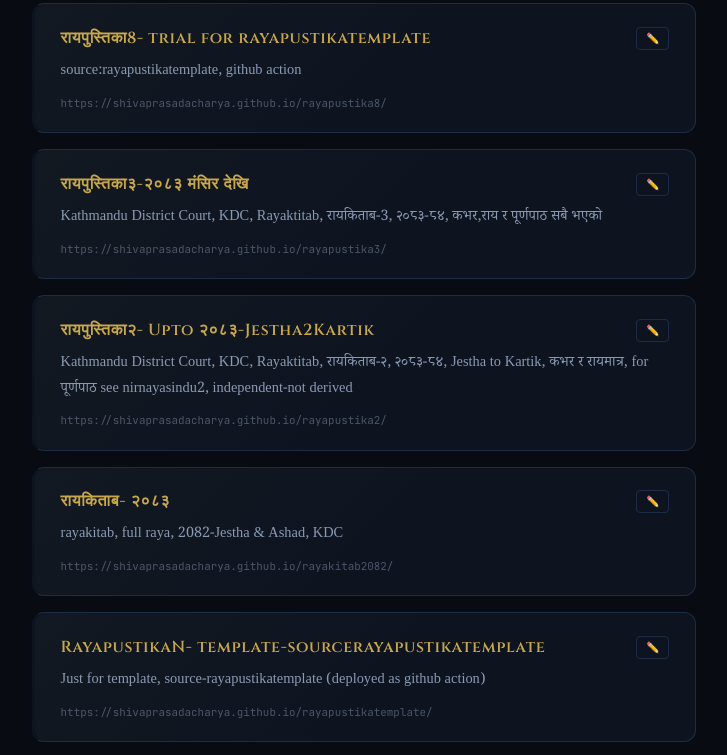
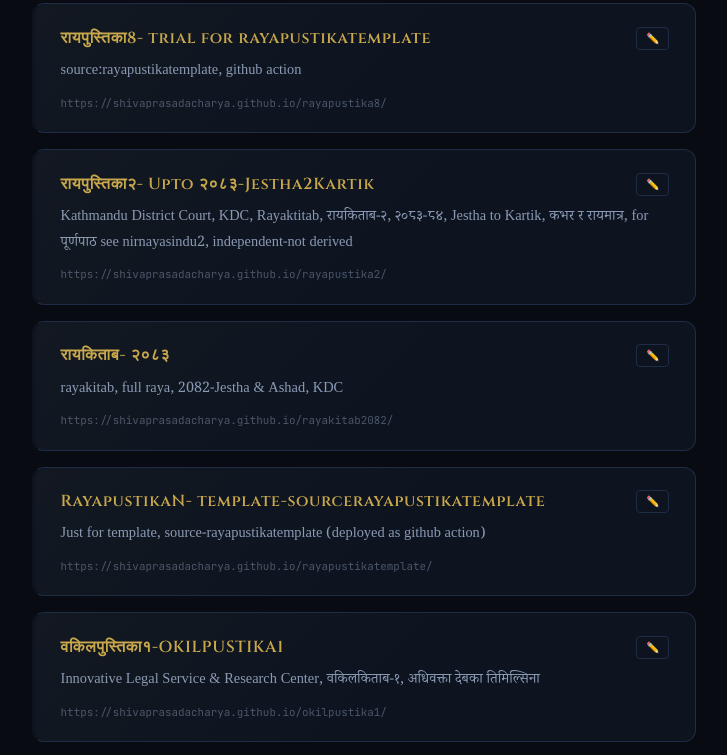
Before and after one commit to ShivaPrasadAcharya/link2, a plain HTML site: page index.html in a window 1280 px wide. Shown: the part 2099-2854 px from the top of the page, without its empty margins (276-1003 px from the left). Drawn offline with Linux system fonts and the light colour scheme.

Commit message:
Update index.html

```diff
--- a/index.html
+++ b/index.html
@@ -557,7 +557,7 @@ const LINKS = [
   },
       {
     url:      "https://shivaprasadacharya.github.io/sarvapustika1/",
-    title:    "सर्वपुस्तिका१-मंसिरदेखि २०८३",
+    title:    "सर्वपुस्तिका१-जेठ देखी मंसिर १५ सम्म २०८३",
     editUrl:  "https://github.com/ShivaPrasadAcharya/sarvapustika1/blob/main/index.html",
     description: "landmark orders, decision of the district court compilation, pdf, original, self made decisions, judgements, Genz-2083 भदौ  २३-२४ को घटनाबाट आगजनी भई मिसिल नष्ट भएको घटनाबाट पाठ सिकी आफूले गरेको फैसला र आदेशको छुट्टै अभिलेख राख्न प्रयास गरिएको"
   },
@@ -580,12 +580,7 @@ const LINKS = [
     editUrl:  "https://github.com/ShivaPrasadAcharya/rayapustika8/blob/main/index.html",
     description: "source:rayapustikatemplate, github action"
   },
-      {
-    url:      "https://shivaprasadacharya.github.io/rayapustika3/",
-    title:    "रायपुस्तिका३-२०८३ मंसिर देखि",
-    editUrl:  "https://github.com/ShivaPrasadAcharya/rayapustika3/blob/main/index.html",
-    description: "Kathmandu District Court, KDC, Rayaktitab, रायकिताब-3, २०८३-८४, कभर,राय र पूर्णपाठ सबै भएको"
-  },
+
       {
     url:      "https://shivaprasadacharya.github.io/rayapustika2/",
     title:    "रायपुस्तिका२- Upto २०८३-Jestha2Kartik",
@@ -654,48 +649,15 @@ const LINKS = [
     editUrl:  "https://github.com/ShivaPrasadAcharya/kinship/blob/main/index.html",
     description: "वंशवृक्ष, kinship, family chart, family tree, pustewari, पुस्तेवारी, वंशावली"
   },
-      {
-    url:      "https://shivaprasadacharya.github.io/cba6/",
-    title:    "Order Archieve6-Shiva",
-    editUrl:  "https://github.com/ShivaPrasadAcharya/cba6/blob/main/index.html",
-    description: "Kathmandu District Court order archive of shiva 2083-84, daily causelist, decision, faishala, aadesh, pesi, पेसी"
-  },
-      {
-    url:      "https://shivaprasadacharya.github.io/cba6/",
-    title:    "Order Archieve6-Shiva",
-    editUrl:  "https://github.com/ShivaPrasadAcharya/cba6/blob/main/index.html",
-    description: "Kathmandu District Court order archive of shiva 2083-84, daily causelist, decision, faishala, aadesh, pesi, पेसी"
-  },
-      {
-    url:      "https://shivaprasadacharya.github.io/cba5/",
-    title:    "Order Archieve5-Shiva",
-    editUrl:  "https://github.com/ShivaPrasadAcharya/cba5/blob/main/index.html",
-    description: "Kathmandu District Court order archive of shiva 2083-84, daily causelist, decision, faishala, aadesh, pesi, पेसी"
-  },
+
       {
     url:      "https://shivaprasadacharya.github.io/nepalitextproofreader/",
     title:    "Proof Reader-Nepali text",
     editUrl:  "https://github.com/ShivaPrasadAcharya/nepalitextproofreader/blob/main/index.html",
     description: "Nepali text proof reader, file comparision  "
   },
-      {
-    url:      "https://shivaprasadacharya.github.io/cba4/",
-    title:    "Order Archieve4-Shiva",
-    editUrl:  "https://github.com/ShivaPrasadAcharya/cba4/blob/main/index.html",
-    description: "Kathmandu District Court order archive of shiva 2083-84, daily causelist, decision, faishala, aadesh, pesi, पेसी "
-  },
-      {
-    url:      "https://shivaprasadacharya.github.io/cba3/",
-    title:    "Order Archieve3-Shiva",
-    editUrl:  "https://github.com/ShivaPrasadAcharya/cba3/blob/main/index.html",
-    description: "Kathmandu District Court order archive of shiva 2083-84, daily causelist, decision, faishala, aadesh, pesi, पेसी "
-  },
-      {
-    url:      "https://shivaprasadacharya.github.io/cba/",
-    title:    "Order Archieve1-Shiva",
-    editUrl:  "https://github.com/ShivaPrasadAcharya/cba/blob/main/index.html",
-    description: "Kathmandu District Court order archive of shiva 2083-84, daily causelist, decision, faishala, aadesh, pesi, पेसी "
-  },
+
+
       {
     url:      "https://shivaprasadacharya.github.io/sambad/",
     title:    "Messenger-for two people",
```
